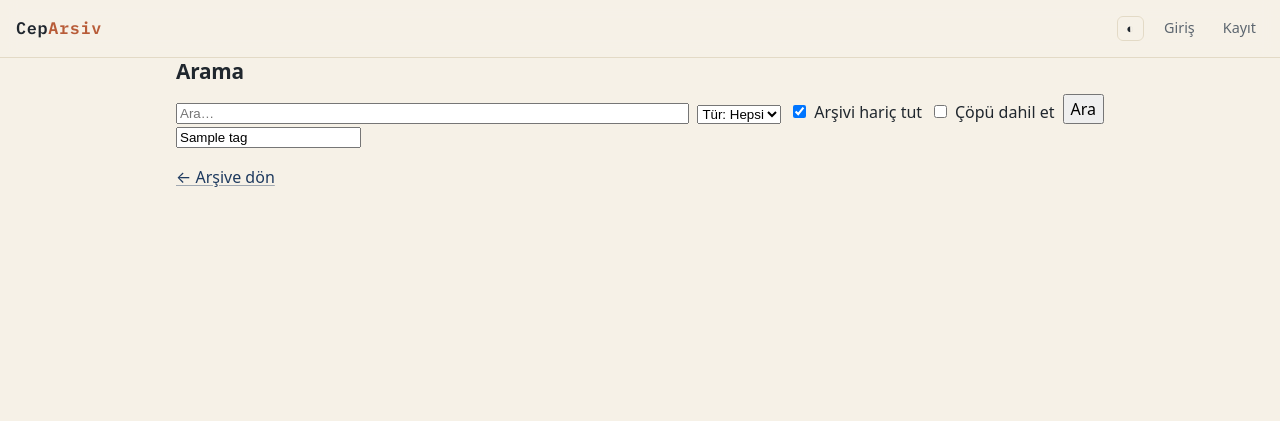
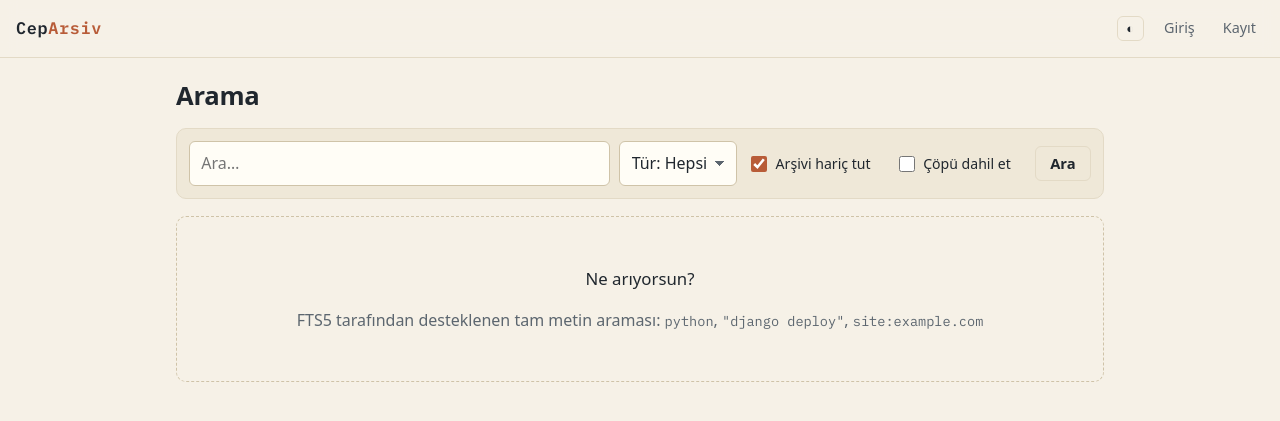
Before and after one commit to Pastalikek65/ceparsiv, a FastAPI app: template cepearsiv/templates/search.html in a window 1280 px wide. Shown: the top 421 px of the page. Run offline with FastAPI, Linux system fonts and the light colour scheme; the template is opened without the code that fills it: most values are stand-ins (such as "Sample title", 1, 10 or a date in 2020).

Commit message:
ui: live search page with highlighted snippets

```diff
--- a/cepearsiv/routers/web_search.py
+++ b/cepearsiv/routers/web_search.py
@@ -88,4 +88,6 @@ def search_route(request: Request, session: Session = Depends(get_session)):
             context["prev_query"] = f"{base_query}page={page - 1}"
         if has_next:
             context["next_query"] = f"{base_query}page={page + 1}"
+    if request.query_params.get("partial") == "1":
+        return templates.TemplateResponse(request, "partials/search_results.html", context)
     return templates.TemplateResponse(request, "search.html", context)
--- a/cepearsiv/templates/search.html
+++ b/cepearsiv/templates/search.html
@@ -3,53 +3,40 @@
 {% block title %}Arama — CepArsiv{% endblock %}
 
 {% block content %}
-<header>
-  <h2>Arama</h2>
-</header>
+<div class="page-head">
+  <h1>Arama</h1>
+</div>
 
-<form method="get" action="/search">
-  <div style="display:flex; gap:.5rem; flex-wrap:wrap; align-items:flex-end;">
-    <input type="text" name="q" value="{{ q }}" placeholder="Ara…" style="flex:1; min-width:160px;">
-    <select name="type" aria-label="Tür" style="width:auto;">
+<form
+  class="filterbar"
+  method="get"
+  action="/search"
+  hx-get="/search"
+  hx-target="#search-results"
+  hx-swap="outerHTML"
+  hx-trigger="submit, input changed delay:500ms from:#search-q"
+  hx-include="[name=q],[name=type],[name=tag]"
+>
+  <input class="form-control" id="search-q" type="search" name="q" value="{{ q }}" placeholder="Ara…" autocomplete="off" style="flex:1;min-width:180px;">
+  <select class="form-control" name="type" aria-label="Tür" style="width:auto;">
     <option value="">Tür: Hepsi</option>
     <option value="note" {% if filters.type == 'note' %}selected{% endif %}>Not</option>
     <option value="bookmark" {% if filters.type == 'bookmark' %}selected{% endif %}>Yer imi</option>
     <option value="snippet" {% if filters.type == 'snippet' %}selected{% endif %}>Snippet</option>
   </select>
-    <label style="display:inline-flex;align-items:center;gap:.3rem;">
-      <input type="checkbox" name="archived" value="0" {% if not filters.archived %}checked{% endif %}> Arşivi hariç tut
-    </label>
-    <label style="display:inline-flex;align-items:center;gap:.3rem;">
-      <input type="checkbox" name="deleted" value="1" {% if filters.deleted %}checked{% endif %}> Çöpü dahil et
-    </label>
-    <button type="submit">Ara</button>
-  </div>
-  <input type="text" name="tag" value="{{ filters.tag }}" placeholder="Etiket filtresi (opsiyonel)">
+  <label class="checkline"><input type="checkbox" name="archived" value="0" {% if not filters.archived %}checked{% endif %}> Arşivi hariç tut</label>
+  <label class="checkline"><input type="checkbox" name="deleted" value="1" {% if filters.deleted %}checked{% endif %}> Çöpü dahil et</label>
+  <button class="btn ghost" type="submit">Ara</button>
 </form>
 
-{% if searched %}
-  {% if items %}
-  <p><small>{{ backend }} backend · sonuçlar:</small></p>
-  {% for item in items %}
-  <article>
-    <header>
-      <strong><a href="/items/{{ item.id }}">{{ item.title }}</a></strong>
-      <small>{{ item.type }}</small>
-      {% if item.is_archived %}<span title="Arşivde">🗄</span>{% endif %}
-      {% if item.is_deleted %}<span title="Çöpte">🗑</span>{% endif %}
-    </header>
-    {% if item.body %}<p>{{ item.body[:100] }}{% if item.body|length > 100 %}…{% endif %}</p>{% endif %}
-    <footer><small>{{ item.created_at.strftime("%Y-%m-%d %H:%M") }}</small></footer>
-  </article>
-  {% endfor %}
-  <nav style="display:flex; gap:.5rem; margin-top:1rem;">
-    {% if prev_query %}<a href="/search{{ prev_query }}" role="button" class="secondary">← Önceki</a>{% endif %}
-    {% if next_query %}<a href="/search{{ next_query }}" role="button" class="secondary">Sonraki →</a>{% endif %}
-  </nav>
+{% if not searched %}
+<div class="empty">
+  <p class="big">Ne arıyorsun?</p>
+  <p>FTS5 tarafından desteklenen tam metin araması: <span class="mono small">python</span>, <span class="mono small">"django deploy"</span>, <span class="mono small">site:example.com</span></p>
+</div>
 {% else %}
-  <p><em>Sonuç bulunamadı.</em></p>
+<div id="search-results">
+  {% include "partials/search_results.html" %}
+</div>
 {% endif %}
-{% endif %}
-
-<p style="margin-top:1rem;"><a href="/items">← Arşive dön</a></p>
 {% endblock %}
```
Also changed, not shown: cepearsiv/templates/partials/search_results.html (added, +43 -0 lines). Lines whose indentation alone changed are shown as unchanged.
